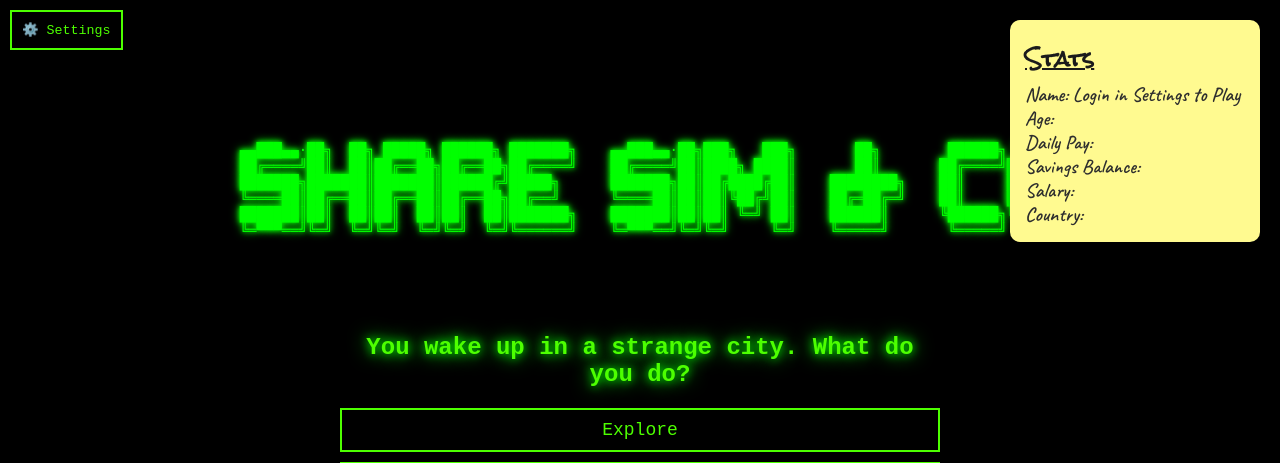
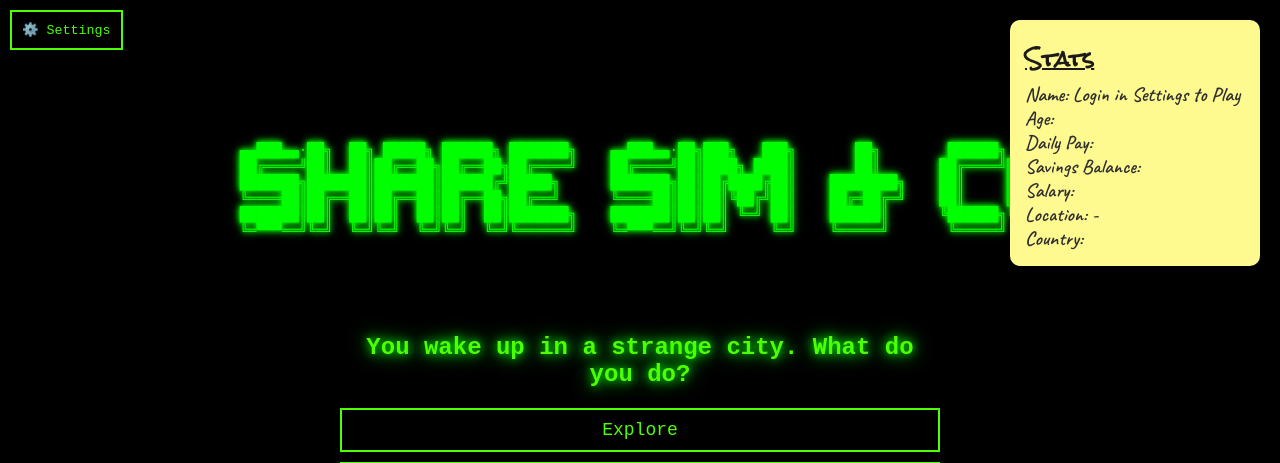
Before and after one commit to SonnyEclipsed/ROYALMACCRO, a Flask app: page / in a window 1280 px wide. Shown: the top 463 px of the page. Run offline with Flask 3, Linux system fonts and the light colour scheme; data that the repository does not hold is empty; some libraries are stand-ins or nearby versions; some web fonts are replaced.

Commit message:
Update 5

```diff
--- a/app.py
+++ b/app.py
@@ -38,6 +38,7 @@ def initialize_database():
         user_age INTEGER DEFAULT 25,
         user_balance INTEGER DEFAULT 1000,
         user_salary INTEGER DEFAULT 18250,
+        current_location TEXT DEFAULT 'New York City',
         user_country TEXT DEFAULT 'United States'
     );
     """)
@@ -56,6 +57,10 @@ def register():
 
     if not username or not password:
         return jsonify({"error": "Username and password required"}), 400
+
+    # Enforce username length limit
+    if len(username) > 15:
+        return jsonify({"error": "Username must be 15 characters or less"}), 400
 
     # Password validation rules
     if len(password) < 8:
@@ -106,6 +111,10 @@ def login():
     if not username or not password or not player_name:
         return jsonify({"error": "Username, password, and player name required"}), 400
 
+    # Enforce player_name length limit
+    if len(player_name) > 15:
+        return jsonify({"error": "Player name must be 15 characters or less"}), 400
+
     conn = get_db()
     cursor = conn.cursor()
 
@@ -127,9 +136,9 @@ def login():
 
     if not profile_exists:
         cursor.execute("""
-            INSERT INTO user_profiles (username, player_name, user_age, user_balance, user_salary, user_country)
-            VALUES (%s, %s, %s, %s, %s, %s)
-        """, (username, player_name, 25, 1000, 18250, 'United States'))
+            INSERT INTO user_profiles (username, player_name, user_age, user_balance, user_salary, user_country, current_location)
+            VALUES (%s, %s, %s, %s, %s, %s, %s)
+        """, (username, player_name, 25, 1000, 18250, 'United States', 'Starting Point'))
         print(f"User profile initialized for {username}.")
     else:
         # Update player name on login
@@ -137,7 +146,7 @@ def login():
 
     # Fetch user profile data
     cursor.execute("""
-        SELECT player_name, user_age, user_balance, user_salary, user_country
+        SELECT player_name, user_age, user_balance, user_salary, current_location, user_country
         FROM user_profiles WHERE username = %s
     """, (username,))
     user_data = cursor.fetchone()
@@ -153,9 +162,9 @@ def login():
             "age": user_data[1],
             "balance": user_data[2],
             "salary": user_data[3],
-            "country": user_data[4]
+            "current_location": user_data[4],
+            "country": user_data[5]
         })
-
     else:
         return jsonify({"error": "User profile not found"}), 404
 
@@ -179,7 +188,12 @@ def active_users():
     conn = get_db()
     cursor = conn.cursor()
 
-    cursor.execute("SELECT username FROM users WHERE online = TRUE")
+    cursor.execute("""
+            SELECT user_profiles.player_name, users.username
+            FROM users
+            JOIN user_profiles ON users.username = user_profiles.username
+            WHERE users.online = TRUE
+        """)
     users = cursor.fetchall()
 
     cursor.close()
@@ -188,9 +202,7 @@ def active_users():
     if not users:
         return jsonify([{"username": "None"}])  # Show "None" if no players are online
 
-    user_list = [{"username": user[0]} for user in users]
-
-    return jsonify(user_list)
+    return jsonify([{"player_name": user[0], "username": user[1]} for user in users])
 
 @app.route('/get_user_profile', methods=['GET'])
 def get_user_profile():
@@ -202,7 +214,7 @@ def get_user_profile():
     cursor = conn.cursor()
 
     cursor.execute("""
-        SELECT player_name, user_age, user_balance, user_salary, user_country
+        SELECT player_name, user_age, user_balance, user_salary, current_location, user_country
         FROM user_profiles WHERE username = %s
     """, (session["username"],))
     user = cursor.fetchone()
@@ -216,7 +228,8 @@ def get_user_profile():
             "age": user[1],
             "balance": user[2],
             "salary": user[3],
-            "country": user[4]
+            "current_location": user[4],
+            "country": user[5]
         })
     else:
         return jsonify({"error": "User not found"}), 404
--- a/templates/index.html
+++ b/templates/index.html
@@ -76,9 +76,9 @@
         <p>Daily Pay: <span id="pay">-</span></p>
         <p>Savings Balance: <span id="wealth">-</span></p>
         <p>Salary: <span id="salary">-</span></p>
+        <p>Location: <span id="current-location">-</span></p>
         <p>Country: <span id="country">-</span></p>
     </div>
-
 
     <!-- Centered Game Prompt -->
     <div class="prompt-container">
@@ -214,18 +214,21 @@
                     users.forEach((user, index) => {
                         let li = document.createElement("li");
 
-                        // Style the introductory messages differently
-                        if (index === 0 || index === 1) {
-                            li.style.fontWeight = "bold";
-                            li.style.color = "#4dff00";  // Match theme color
-                        }
+                        // Format as "Player_name (username)"
+                        li.innerHTML = `${user.player_name} (<i>${user.username}</i>)`;
 
-                        li.innerText = user.username;
                         list.appendChild(li);
                     });
                 }
-            });
+            })
+            .catch(error => console.error("Error fetching active users:", error));
         }
+
+        // Refresh Active Players Every Second
+        setInterval(fetchActiveUsers, 1000);
+
+        // Run on page load
+        document.addEventListener("DOMContentLoaded", fetchActiveUsers);
 
         // Handle Player Choices
         function submitChoice(choice) {
@@ -314,16 +317,22 @@
                 alert("❌ " + data.error);
             } else {
                 sessionStorage.setItem("playerName", playerName); // Store the player name in session storage
-                alert("Login successful! Welcome, " + data.player_name + "!");
-                // Update the sticky note with user data
-                document.getElementById("name").innerText = data.username;
-                document.getElementById("age").innerText = data.age || "-";
-                document.getElementById("pay").innerText = data.balance ? `$${data.balance}` : "-";
-                document.getElementById("wealth").innerText = data.balance ? `$${data.balance}` : "-";
-                document.getElementById("salary").innerText = data.salary ? `$${data.salary}` : "-";
-                document.getElementById("country").innerText = data.country || "-";
+                alert("✅ Login successful! Welcome, " + data.player_name + "!");                // Update the sticky note with user data
+
+                // Disable login button after successful login
+                document.getElementById("login-button").disabled = true;
+                document.getElementById("login-button").style.opacity = "0.5";
+                document.getElementById("login-button").innerText = "Already Logged In";
+
+                // Update player stats
+                updateUserProfile();
             }
         });
+    }
+
+    // Function to check if the user is logged in
+    function isUserLoggedIn() {
+        return sessionStorage.getItem("loggedIn") === "true";
     }
 
     // Logout User
@@ -393,6 +402,7 @@
                 document.getElementById("pay").innerText = "";
                 document.getElementById("wealth").innerText = "";
                 document.getElementById("salary").innerText = "";
+                document.getElementById("current-location").innerText = "-";
                 document.getElementById("country").innerText = "";
             } else {
                 document.getElementById("player-name").innerText = data.player_name || "Unknown";
@@ -400,6 +410,7 @@
                 document.getElementById("pay").innerText = data.balance ? `$${data.balance}` : "-";
                 document.getElementById("wealth").innerText = data.balance ? `$${data.balance}` : "-";
                 document.getElementById("salary").innerText = data.salary ? `$${data.salary}` : "-";
+                document.getElementById("current-location").innerText = data.current_location || "-";
                 document.getElementById("country").innerText = data.country || "-";
             }
         })
```
Lines whose indentation alone changed are shown as unchanged.
